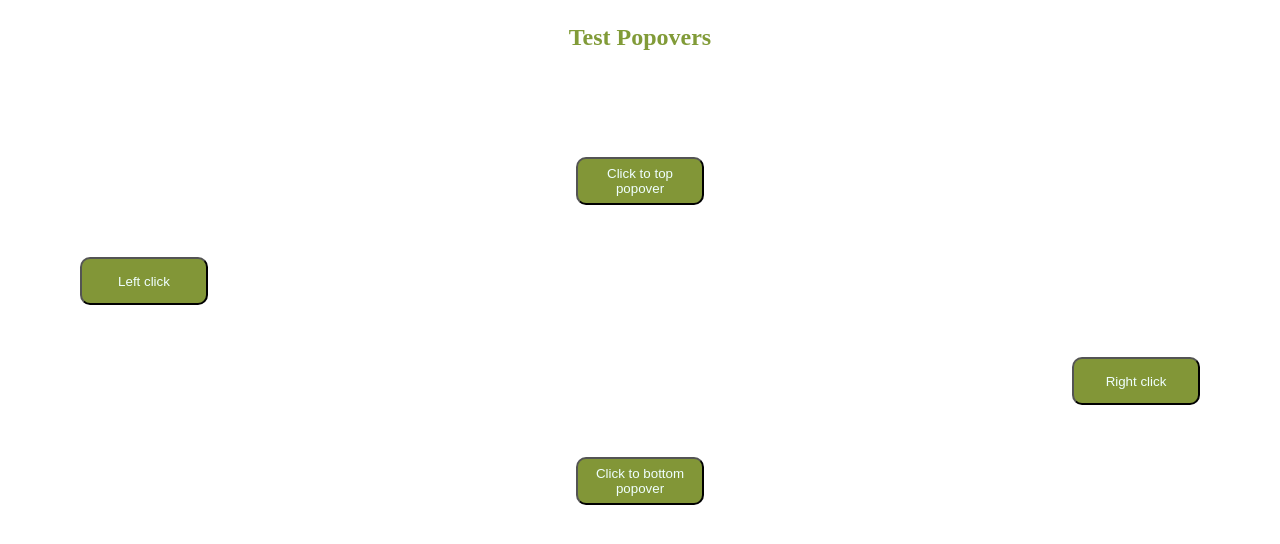
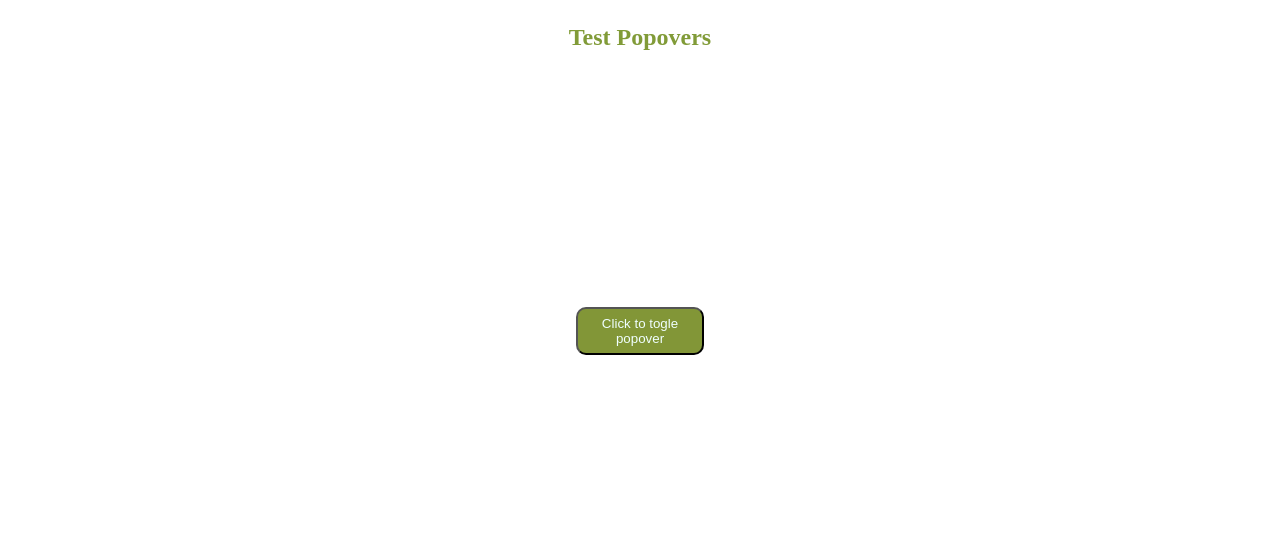
Before and after one commit to Artyouhan/ahj-homeworks-forms, a website built with webpack: page src/index.html in a window 1280 px wide. Built offline with nearby package versions, Linux system fonts and the light colour scheme.

Commit message:
Update index.html

```diff
--- a/src/index.html
+++ b/src/index.html
@@ -10,10 +10,7 @@
   <body>
     <h2>Test Popovers</h2>
     <div class="container">
-      <button id="btn-1" class="btn">Click to top popover</button>
-      <button id="btn-2" class="btn btn-left">Left click</button>
-      <button id="btn-3" class="btn btn-right">Right click</button>
-      <button id="btn-4" class="btn">Click to bottom popover</button>
+      <button id="btn-1" class="btn">Click to togle popover</buttonn>
     </div>
   </body>
 </html>
```
